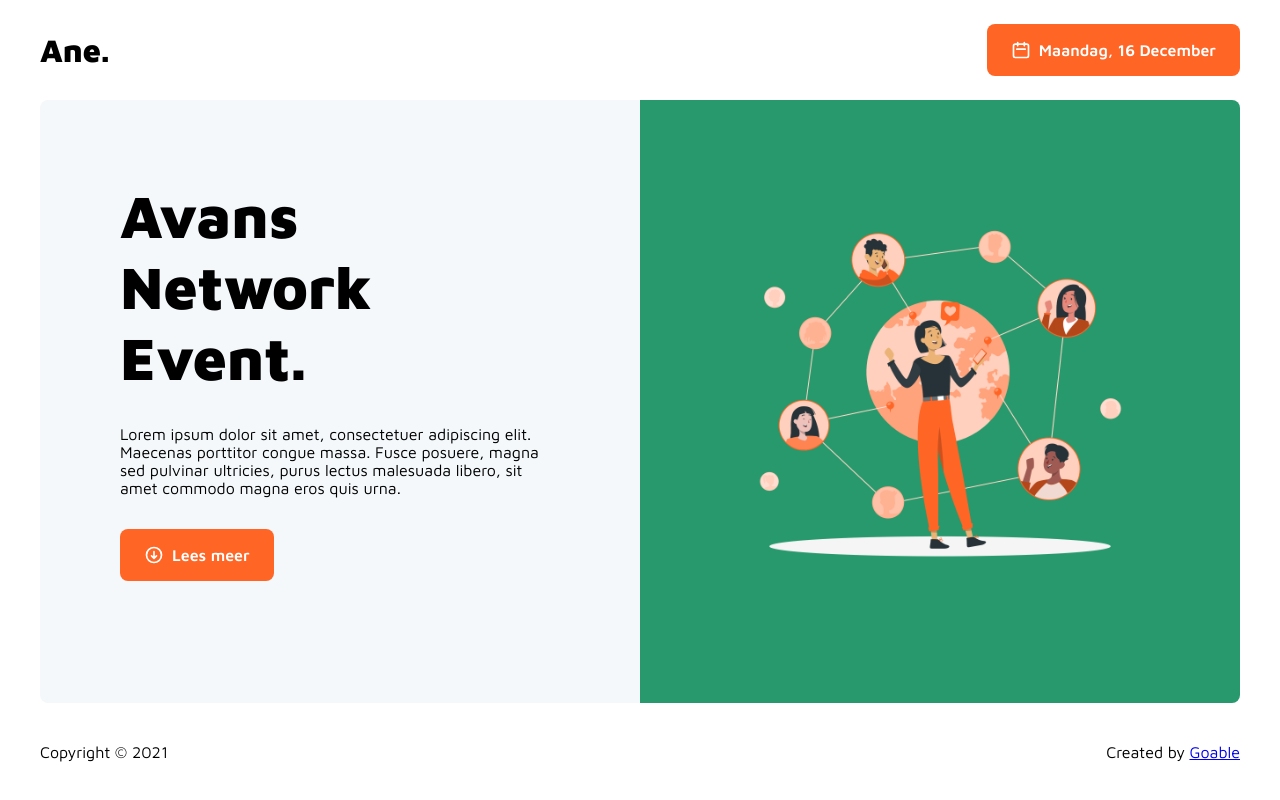
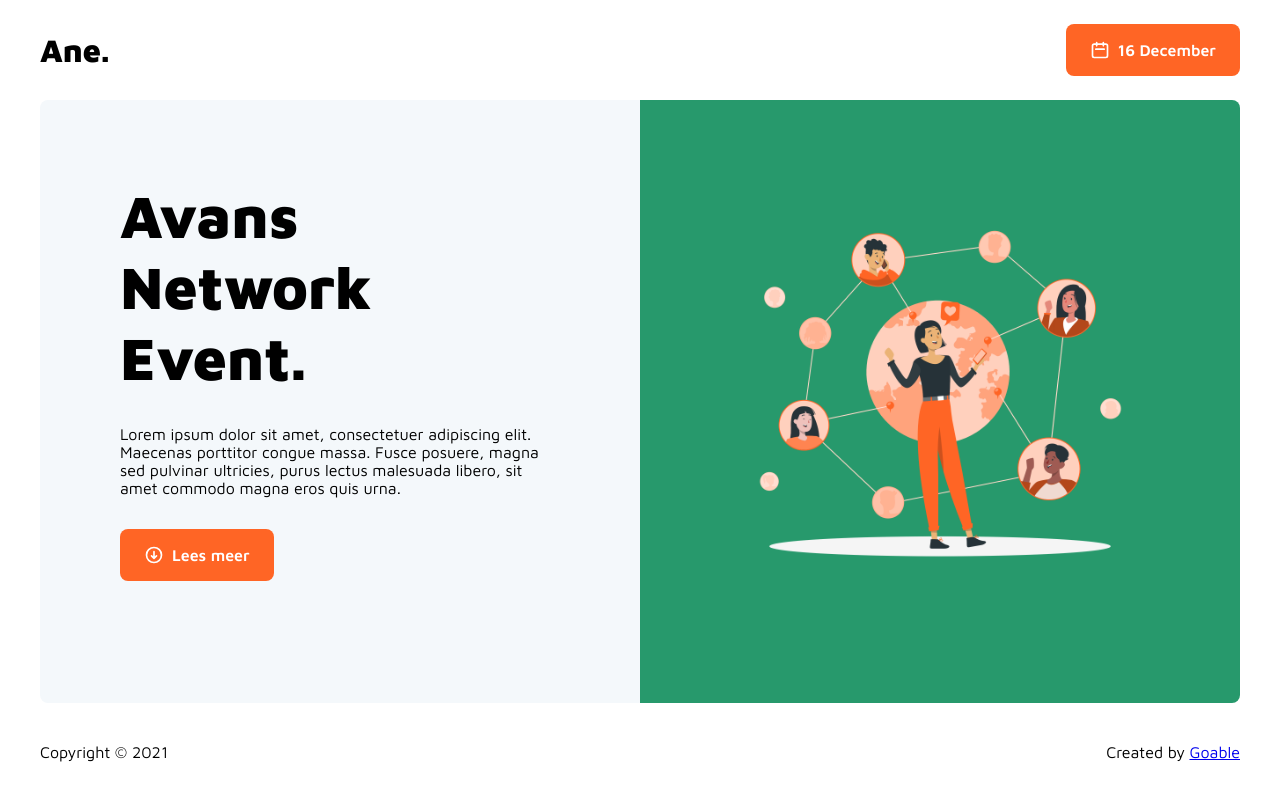
Before and after one commit to GoableNL/Avans-Network-Event, a Next.js app: page / in a window 1280 px wide. Built offline with nearby package versions, Linux system fonts and the light colour scheme.

Commit message:
Update header.js

```diff
--- a/src/components/layout/header/header.js
+++ b/src/components/layout/header/header.js
@@ -16,7 +16,7 @@
                     <div className={'spacer-horizontal-small'} />
 
                     <span>
-                        Maandag, 16 December
+                        16 December
                     </span>
                 </div>
             </div>
```
